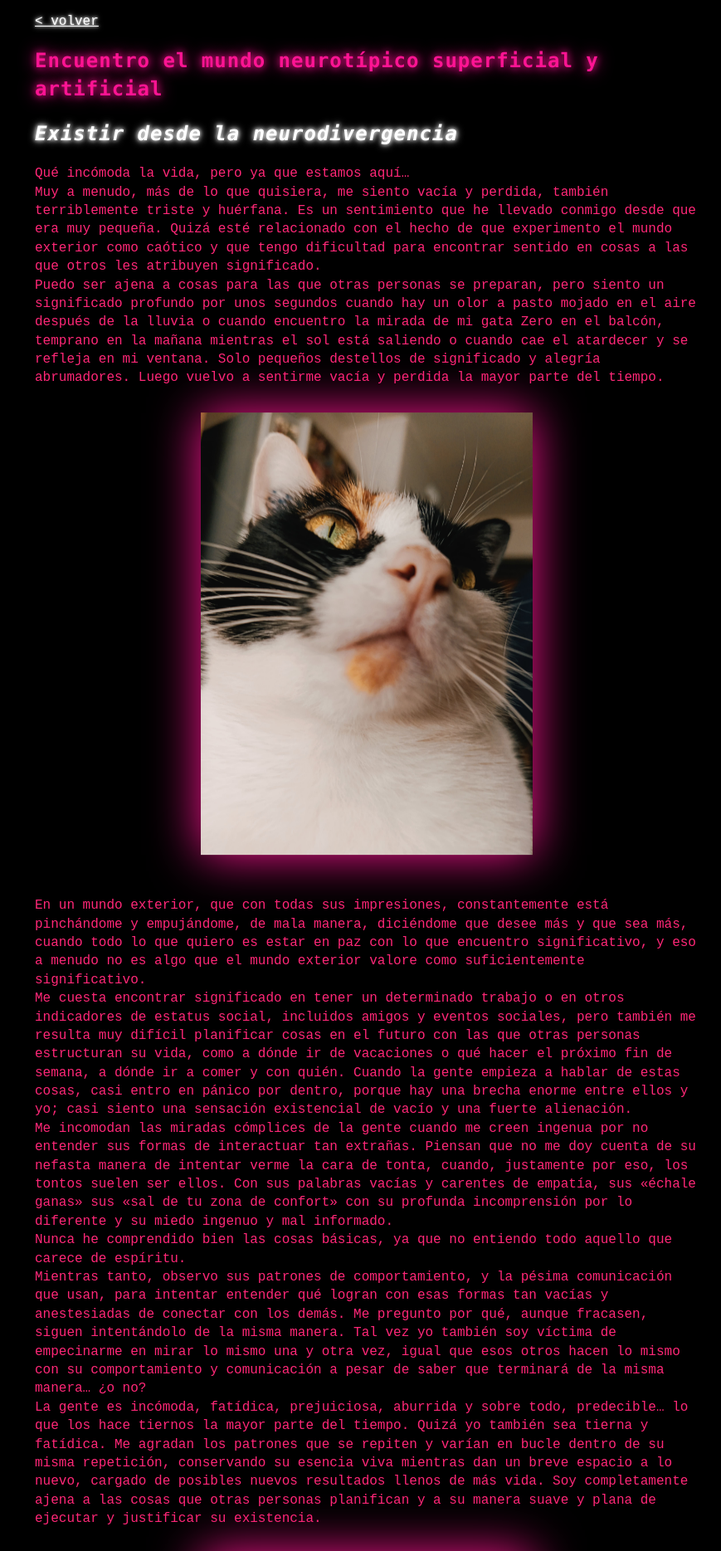
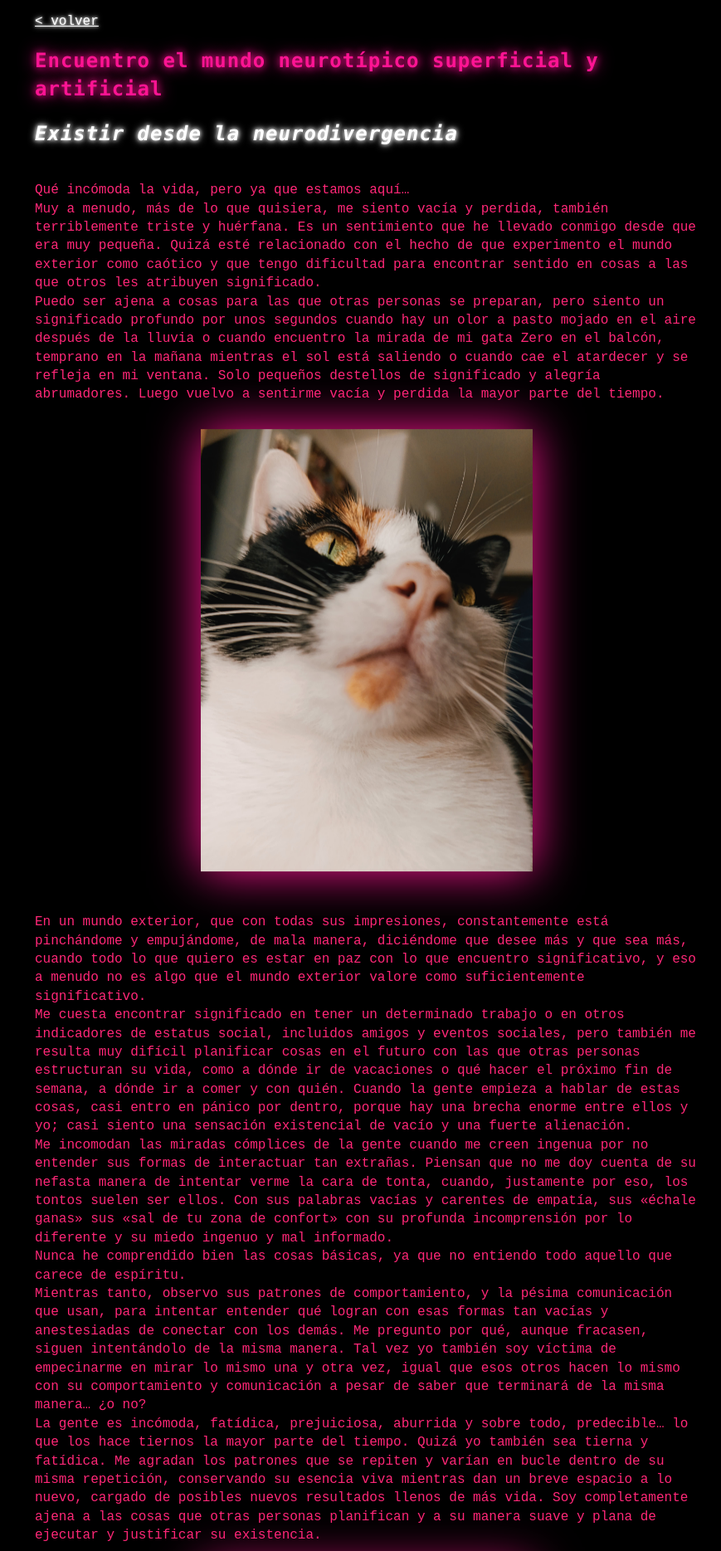
Before and after one commit to medusahra/medusahra.github.io, a Jekyll site: the page built from _posts/2025-11-13-neurodivergente.md, in a window 1280 px wide. Shown: the top 1869 px of the page at 83% size, without its empty margins (198-1067 px from the left). Built offline with Jekyll 4.4.1, drawn with Linux system fonts in a browser that asks for light colours.

Commit message:
Update 2025-11-13-neurodivergente.md

```diff
--- a/_posts/2025-11-13-neurodivergente.md
+++ b/_posts/2025-11-13-neurodivergente.md
@@ -10,7 +10,7 @@ date: 2025-11-13
 
 ## *Existir desde la neurodivergencia*
 
-
+<div style="margin: 40px 0;"></div>
 
 Qué incómoda la vida, pero ya que estamos aquí…
 
@@ -18,12 +18,12 @@ Muy a menudo, más de lo que quisiera, me siento vacía y perdida, también terr
 
 Puedo ser ajena a cosas para las que otras personas se preparan, pero siento un significado profundo por unos segundos cuando hay un olor a pasto mojado en el aire después de la lluvia o cuando encuentro la mirada de mi gata Zero en el balcón, temprano en la mañana mientras el sol está saliendo o cuando cae el atardecer y se refleja en mi ventana. Solo pequeños destellos de significado y alegría abrumadores. Luego vuelvo a sentirme vacía y perdida la mayor parte del tiempo.
 
-
+<div style="margin: 40px 0;"></div>
 
 
 <img src="/assets/zero1.jpg" alt="zerogata" style="max-width: 90%; width: 400px; display: block; margin: 40px auto; filter: drop-shadow(0 0 30px #ff1493);">
 
-
+<div style="margin: 40px 0;"></div>
 
 
 En un mundo exterior, que con todas sus impresiones, constantemente está pinchándome y empujándome, de mala manera, diciéndome que desee más y que sea más, cuando todo lo que quiero es estar en paz con lo que encuentro significativo, y eso a menudo no es algo que el mundo exterior valore como suficientemente significativo.
```
